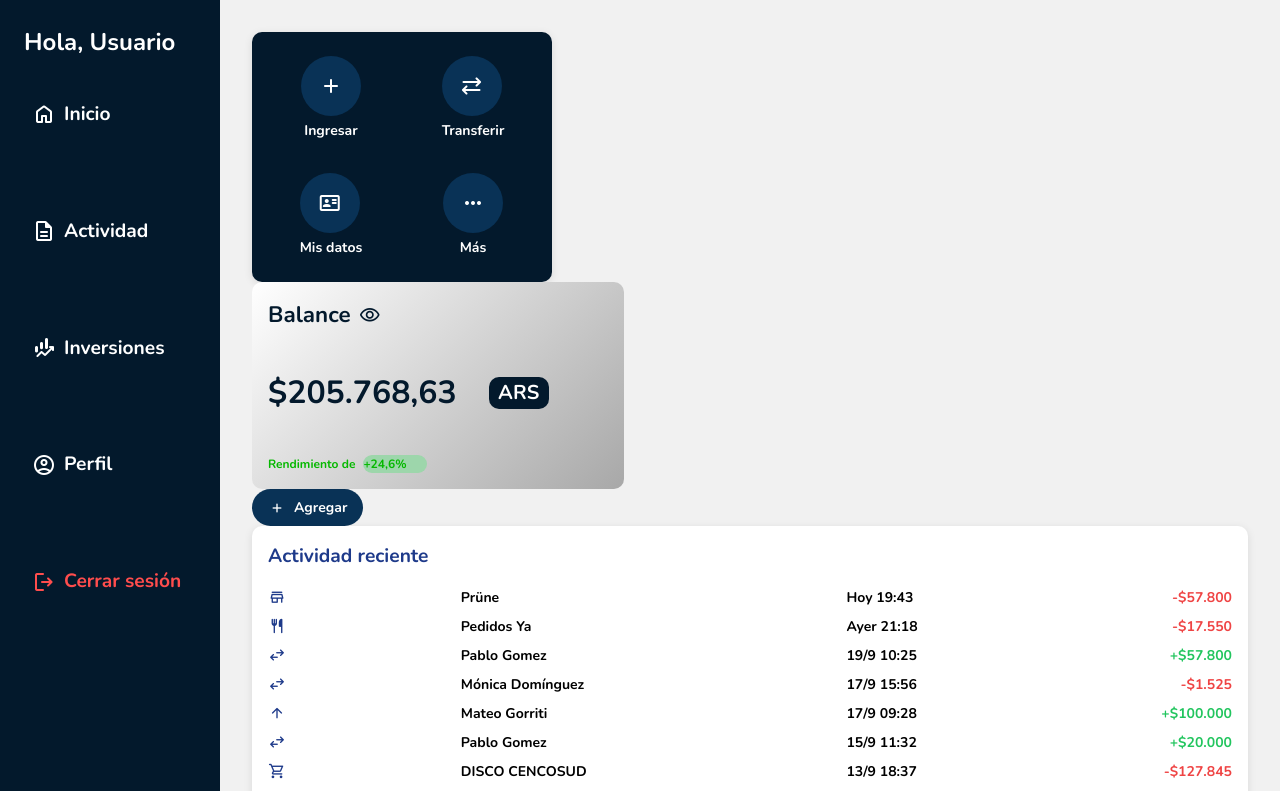
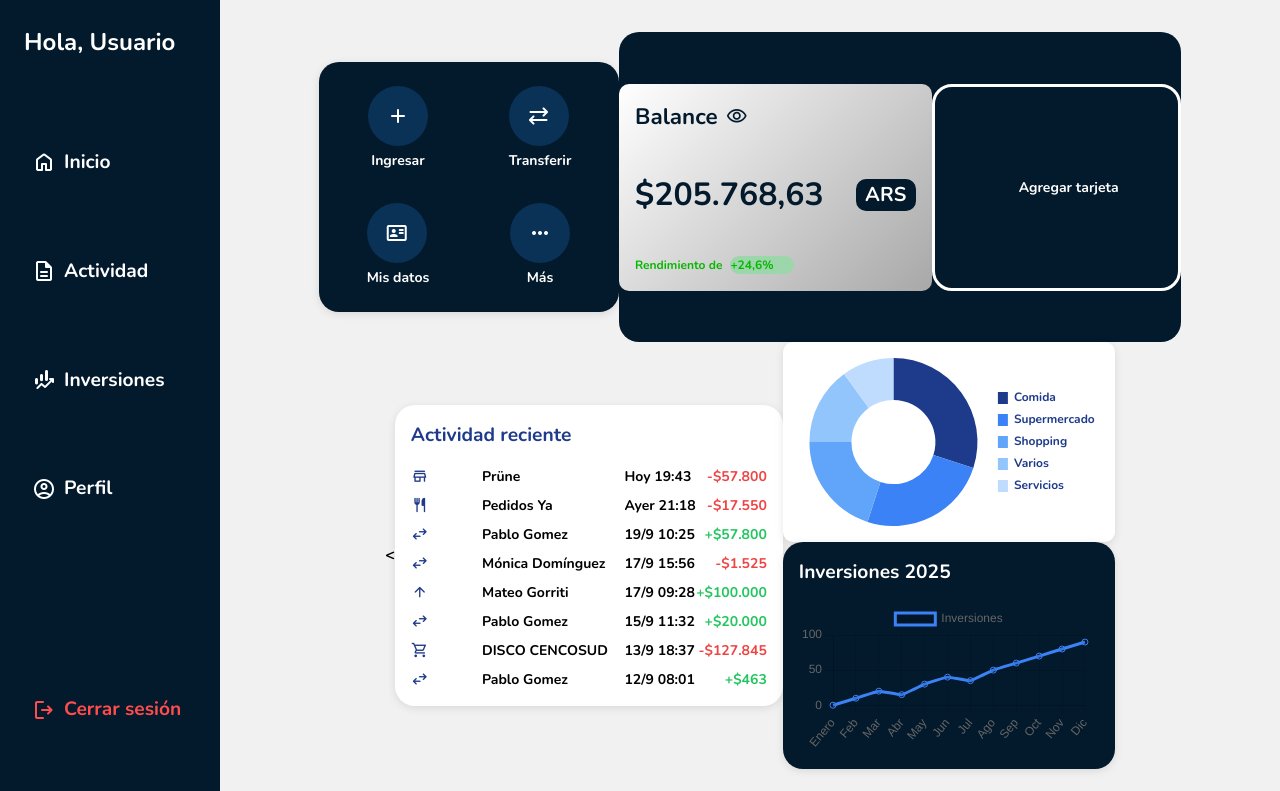
Before and after one commit to Lchiossone2004/TP_HCI, a Vue app in the folder tp-hci-g3/: page / in a window 1280 px wide. Shown: the top 791 px of the page. Built offline with nearby package versions, Linux system fonts and the light colour scheme.

Commit message:
arrreglos a home-page

```diff
--- a/tp-hci-g3/src/components/AddCardButton.vue
+++ b/tp-hci-g3/src/components/AddCardButton.vue
@@ -1,20 +1,24 @@
 <template>
-    <button class="add-card-btn">
-      <span class="material-symbols-rounded icon">add</span>
-      Agregar
-    </button>
+    <div class="add-card">
+      <button class="add-icon">
+        <span class="material-symbols-rounded icon">add</span>
+      </button>
+      <span>Agregar tarjeta</span>
+    </div>
   </template>
 
   <script setup>
   </script>
 
   <style scoped>
-  .add-card-btn {
-    background-color: #093256;
-    border: none;
+  .add-card {
+    border: 3px solid white;
+    border-radius: 20px;
+    background-color: #03192C;
     color: white;
-    padding: 0.5rem 1rem;
-    border-radius: 20px;
+    padding: 1rem;
+    width: 372px;
+    height: 207px;
     cursor: pointer;
     display: flex;
     align-items: center;
@@ -22,11 +26,19 @@
     font-size: 14px;
   }
 
+  .add-icon{
+    width: 60px;
+    height: 60px;
+    border-radius: 50%;
+    color: #FFFF;
+  }
+
   .add-card-btn:hover {
-    background-color: #0a4b85;
+    background-color: #cececf;
   }
 
   .icon {
     font-size: 18px;
+    color: #03192C
   }
   </style>
--- a/tp-hci-g3/src/components/OperationsButtons.vue
+++ b/tp-hci-g3/src/components/OperationsButtons.vue
@@ -34,7 +34,7 @@ defineProps({
 width: var(--card-width, 300px);
 height: var(--card-height, 250px);
 background-color: var(--card-bg-color, #fff);
-border-radius: 10px;
+border-radius: 20px;
 box-shadow: 0 2px 8px rgba(0, 0, 0, 0.1);
 padding: 1rem;
 box-sizing: border-box;
--- a/tp-hci-g3/src/components/Sidebar.vue
+++ b/tp-hci-g3/src/components/Sidebar.vue
@@ -1,11 +1,13 @@
 <template>
   <aside class="sidebar">
     <h2 class="title">Hola, Usuario</h2>
-    <nav class="menu">
-      <button v-for="item in menuItems" :key="item.text" class="menu-btn">
-        <span class="material-symbols-rounded icon">{{ item.icon }}</span>
-        <span class="text">{{ item.text }}</span>
-      </button>
+    <nav class="menu-container">
+      <div class="menu">
+        <button v-for="item in menuItems" :key="item.text" class="menu-btn">
+          <span class="material-symbols-rounded icon">{{ item.icon }}</span>
+          <span class="text">{{ item.text }}</span>
+        </button>
+      </div>
       <button class="menu-btn danger">
         <span class="material-symbols-rounded icon">logout</span>
         <span class="text">Cerrar sesión</span>
@@ -26,14 +28,23 @@ const menuItems = [
 <style scoped>
 .title {
   font-size: 1.5rem;
-  margin-bottom: 2rem;
+  margin-bottom: 2rem; /* Ajuste más razonable para el espaciado */
   color: white;
+  margin-bottom: 5rem;
+
+}
+
+.menu-container {
+  display: flex;
+  flex-direction: column;
+  height: 100%; /* Ocupa toda la altura del sidebar */
+  justify-content: space-between; /* Separa los elementos del menú y el botón de cerrar sesión */
 }
 
 .menu {
   display: flex;
   flex-direction: column;
-  gap: 4.5rem; /* Reduje el gap para un diseño más compacto */
+  gap: 4rem; /* Espaciado entre los botones del menú */
 }
 
 .menu-btn {
@@ -60,6 +71,7 @@ const menuItems = [
 }
 
 .menu-btn.danger {
+  margin-bottom: 10rem;
   color: #ff4d4d;
 }
 
--- a/tp-hci-g3/src/pages/HomePage.vue
+++ b/tp-hci-g3/src/pages/HomePage.vue
@@ -3,6 +3,7 @@
   <div class="layout">
     <Sidebar /> <!-- aca llamo al sidebar, ya esta definido como componente-->
     <main class="main-content">
+      <div class="level1">
       <!-- Sección de botones (ya existente) -->
       <OperationsButtons bgColor="#03192c" width="300px" height="250px">
         <div class="grid-container">
@@ -33,13 +34,14 @@
         </div>
       </OperationsButtons>
 
-        <!-- Tarjeta de Balance -->
+      <div class="balance-and-cards">
         <BalanceCard />
-
-        <!-- Botón Agregar Tarjeta -->
         <AddCardButton />
-
+      </div>
+    </div>
+        <div class="level2"><
         <!-- Actividad reciente -->
+         <div class="inner1">
         <div class="activity-section">
           <h3>Actividad reciente</h3>
           <div class="activity-list">
@@ -93,8 +95,10 @@
             </div>
           </div>
         </div>
+        </div>
 
         <!-- Gráfico de Gastos Mensuales -->
+         <div class="inner2">
         <MonthlyExpensesChart />
 
         <!-- Inversiones 2025 -->
@@ -103,6 +107,8 @@
           <div class="chart-placeholder">
             <!-- Placeholder para gráfico de líneas (puedes usar Chart.js aquí también) -->
             <canvas ref="investmentsChartRef"></canvas>
+          </div>
+        </div>
       </div>
       </div>
     </main>
@@ -197,6 +203,26 @@ onMounted(() => {
     padding: 2rem;
     min-height: 100vh;
     background-color: #F1F1F1;
+    display: flex;
+    align-items: center;
+    flex-direction: column;
+}
+  .level1{
+    display: flex;
+    align-items: center;
+  }
+  .level2{
+    display: flex;
+    align-items: center;
+  }
+  .inner1{
+    display: flex;
+    align-items: center;
+  }
+  .inner2{
+    display: flex;
+    align-items: center;
+    flex-direction: column;
   }
   .sidebar {
     position: fixed;
@@ -209,9 +235,20 @@ onMounted(() => {
     padding: 1.5rem;
     box-sizing: border-box;
   }
+
+  .balance-and-cards{
+    background-color: #03192C;
+    width: 562px;
+    height: 310px;
+    border-radius: 20px;
+    align-items: center;
+    display: flex;
+    justify-content: center;
+    gap: 0
+  }
   .activity-section {
     background-color: #fff;
-    border-radius: 10px;
+    border-radius: 20px;
     padding: 1rem;
     box-shadow: 0 2px 8px rgba(0, 0, 0, 0.1);
   }
@@ -254,7 +291,7 @@ onMounted(() => {
 
   .investments-section {
     background-color: #03192C;
-    border-radius: 10px;
+    border-radius: 20px;
     padding: 1rem;
     color: white;
     box-shadow: 0 2px 8px rgba(0, 0, 0, 0.1);
@@ -268,4 +305,5 @@ onMounted(() => {
   .chart-placeholder {
     height: 150px;
   }
+
 </style>
```
Lines whose indentation alone changed are shown as unchanged.
